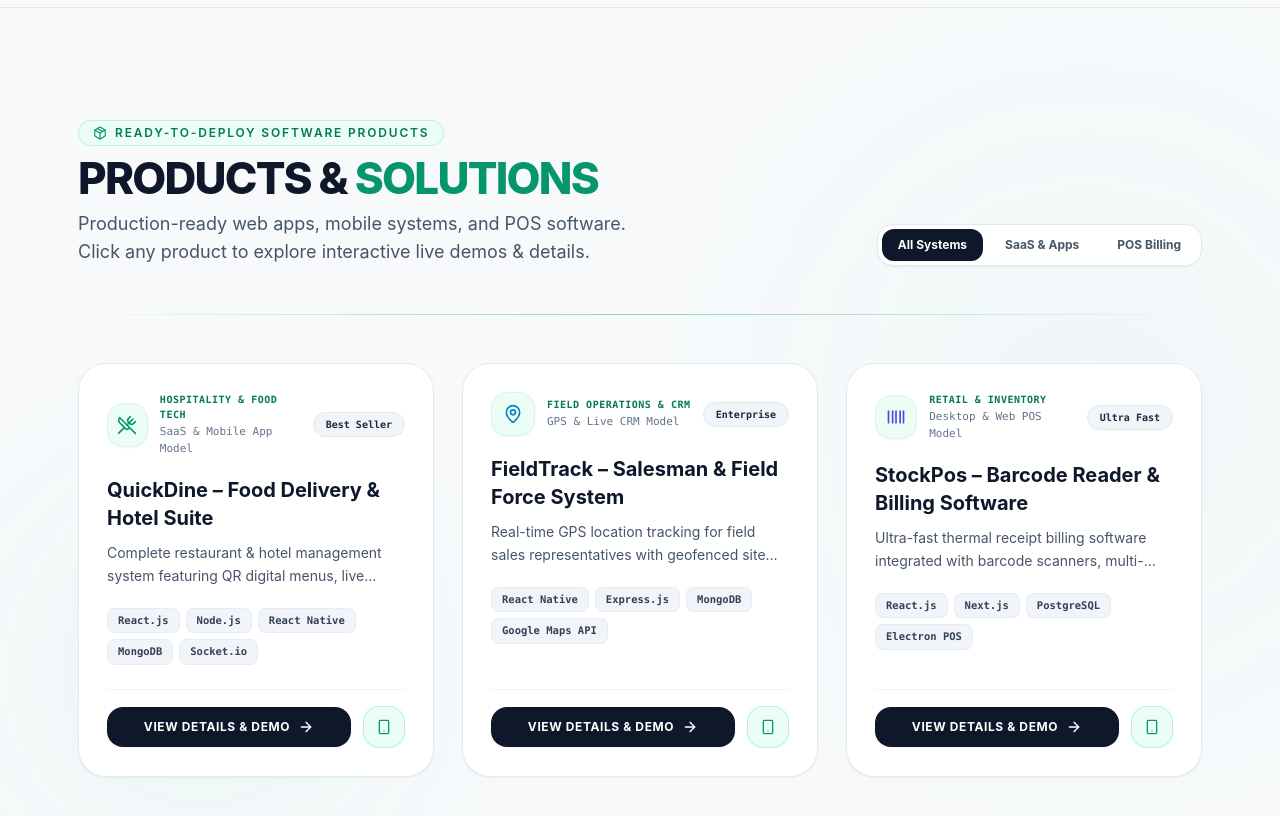
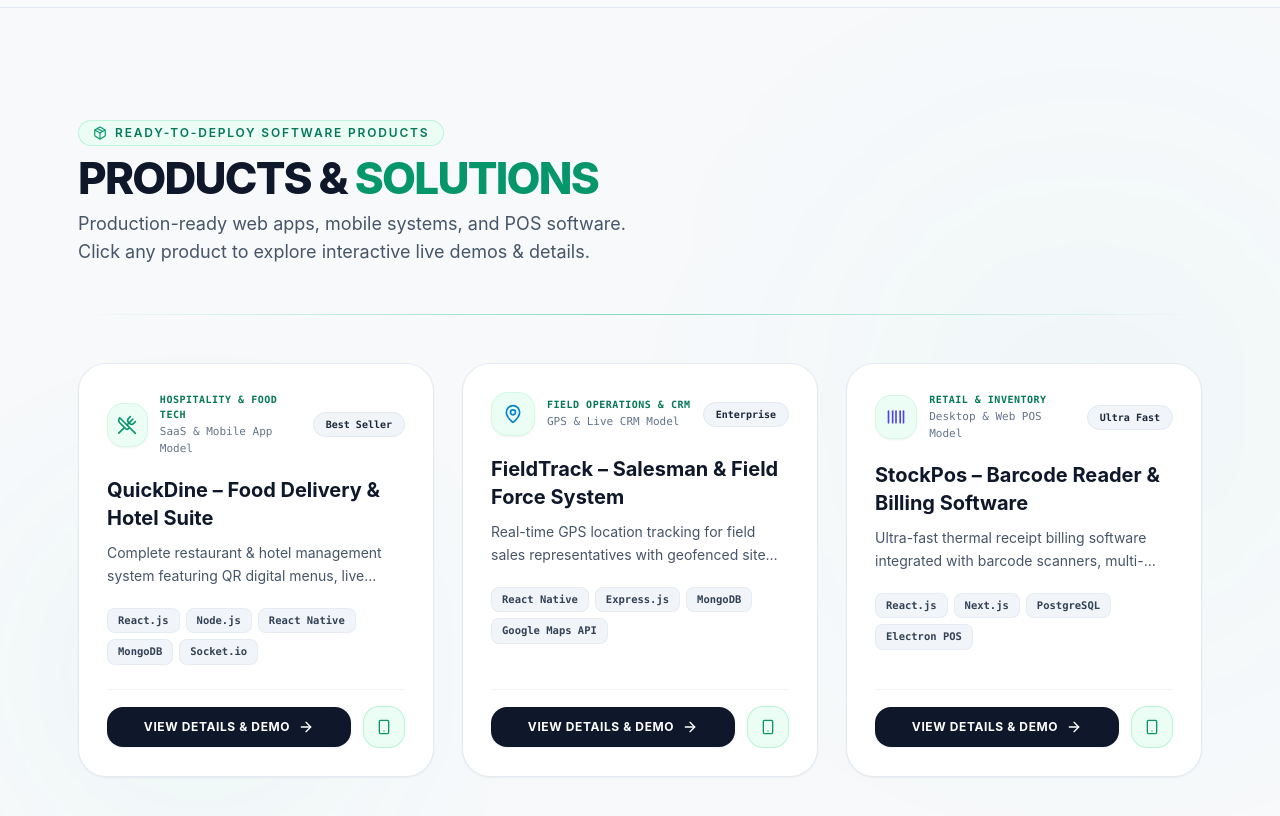
Before and after one commit to 11Aravind/aravind-portfolio, a Next.js app: page / in a window 1280 px wide. Shown: the part 1700-2516 px from the top of the page. Built offline with nearby package versions, Linux system fonts and the light colour scheme.

Commit message:
feat: add ProductsShowcase component with interactive product modals and animations

```diff
--- a/components/ProductsShowcase.tsx
+++ b/components/ProductsShowcase.tsx
@@ -59,7 +59,6 @@ export default function ProductsShowcase() {
   const [activeModalTab, setActiveModalTab] = useState<"overview" | "modules" | "specs" | "inquire">("overview");
   const [inquirySuccess, setInquirySuccess] = useState<boolean>(false);
   const [formData, setFormData] = useState({ name: "", email: "", phone: "", message: "" });
-  const [selectedCategory, setSelectedCategory] = useState<string>("all");
 
   const renderProductIcon = (iconName: string) => {
     switch (iconName) {
@@ -102,14 +101,6 @@ export default function ProductsShowcase() {
     }, 2800);
   };
 
-  const filteredProducts = PRODUCTS_LIST.filter(p => {
-    if (selectedCategory === "all") return true;
-    if (selectedCategory === "saas") return p.mockupType === "browser" || p.mockupType === "mobile";
-    if (selectedCategory === "pos") return p.mockupType === "pos";
-    if (selectedCategory === "humor") return p.isComedy;
-    return true;
-  });
-
   return (
     <section ref={sectionRef} id="products" className="py-20 sm:py-28 border-t border-slate-200 dark:border-[#252925] bg-slate-50/50 dark:bg-[#0b0d0c] relative overflow-hidden">
 
@@ -120,7 +111,7 @@ export default function ProductsShowcase() {
       <div className="wrap relative z-10">
 
         {/* Section Header */}
-        <div className="flex flex-col md:flex-row md:items-end justify-between mb-12 gap-6">
+        <div className="mb-12">
           <motion.div
             initial={{ opacity: 0, y: 30, filter: "blur(8px)" }}
             whileInView={{ opacity: 1, y: 0, filter: "blur(0px)" }}
@@ -142,40 +133,6 @@ export default function ProductsShowcase() {
               Production-ready web apps, mobile systems, and POS software. Click any product to explore interactive live demos & details.
             </p>
           </motion.div>
-
-          {/* Category Filter Tabs */}
-          <div className="flex items-center gap-1.5 p-1 rounded-2xl bg-white dark:bg-[#121513] border border-slate-200 dark:border-[#252925] shadow-sm self-start md:self-auto">
-            <button
-              onClick={() => setSelectedCategory("all")}
-              className={`px-4 py-2 rounded-xl text-xs font-bold transition-all ${
-                selectedCategory === "all"
-                  ? "bg-slate-900 text-white dark:bg-[#c7ff4a] dark:text-black shadow-sm"
-                  : "text-slate-600 dark:text-[#9da39d] hover:text-slate-900 dark:hover:text-white"
-              }`}
-            >
-              All Systems
-            </button>
-            <button
-              onClick={() => setSelectedCategory("saas")}
-              className={`px-4 py-2 rounded-xl text-xs font-bold transition-all ${
-                selectedCategory === "saas"
-                  ? "bg-slate-900 text-white dark:bg-[#c7ff4a] dark:text-black shadow-sm"
-                  : "text-slate-600 dark:text-[#9da39d] hover:text-slate-900 dark:hover:text-white"
-              }`}
-            >
-              SaaS & Apps
-            </button>
-            <button
-              onClick={() => setSelectedCategory("pos")}
-              className={`px-4 py-2 rounded-xl text-xs font-bold transition-all ${
-                selectedCategory === "pos"
-                  ? "bg-slate-900 text-white dark:bg-[#c7ff4a] dark:text-black shadow-sm"
-                  : "text-slate-600 dark:text-[#9da39d] hover:text-slate-900 dark:hover:text-white"
-              }`}
-            >
-              POS Billing
-            </button>
-          </div>
         </div>
 
         <CinematicLineSweep className="mb-10" />
@@ -188,7 +145,7 @@ export default function ProductsShowcase() {
           whileInView="visible"
           viewport={{ once: true, margin: "-60px" }}
         >
-          {filteredProducts.map((product) => {
+          {PRODUCTS_LIST.map((product) => {
             const isComedy = product.isComedy;
 
             return (
```
